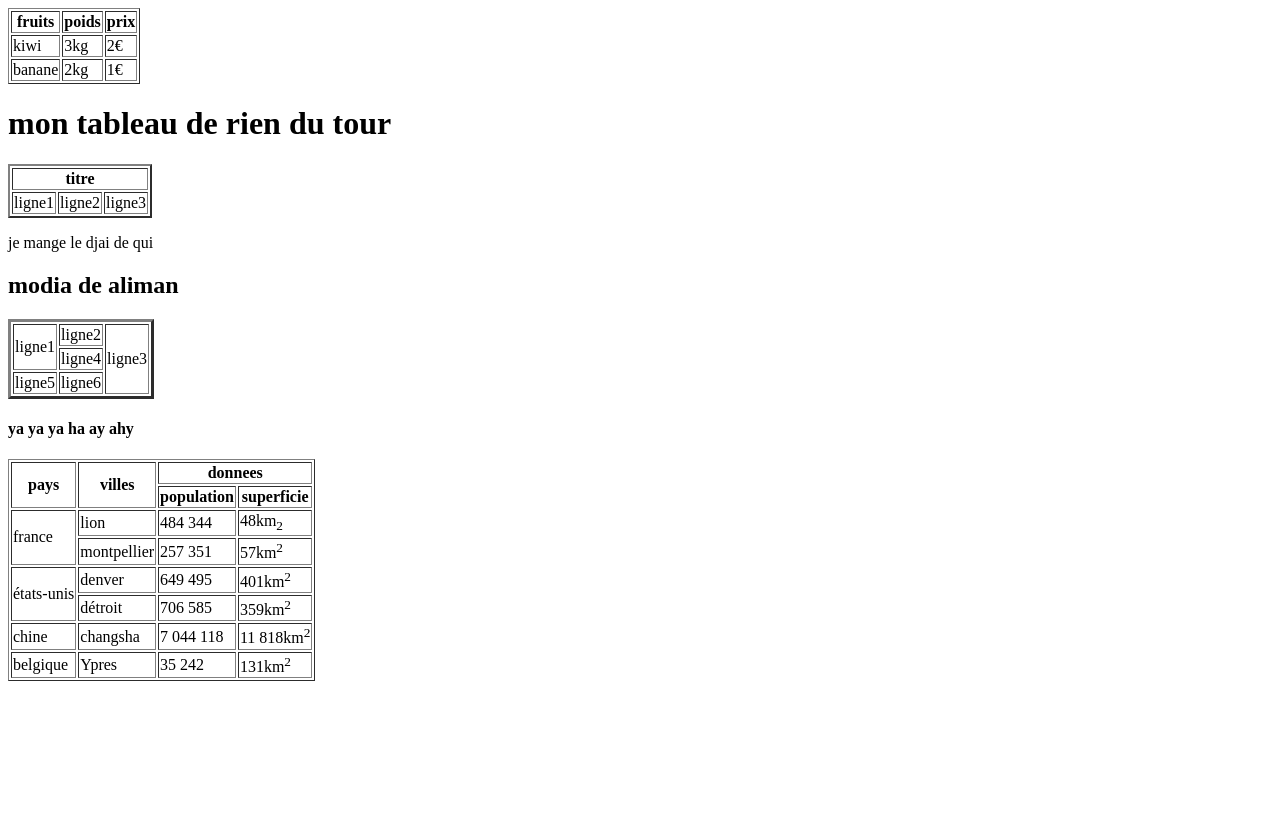
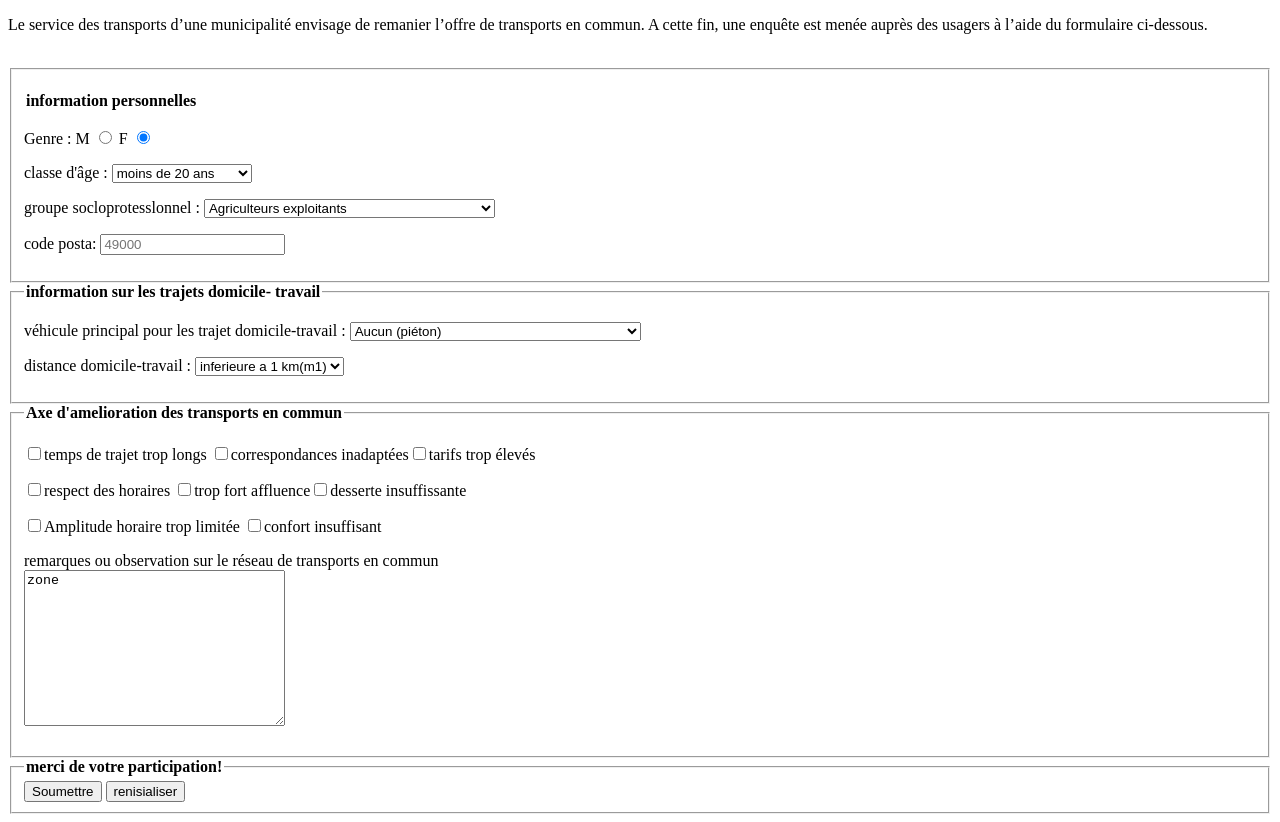
Before and after one commit to yaoibrahim/yaoibrahim.github.io, a plain HTML site: page index.html in a window 1280 px wide. Before the commit the page ends 800 px from the top, so only its background shows below. Drawn offline with Linux system fonts and the light colour scheme.

Commit message:
Add files via upload

```diff
--- a/index.html
+++ b/index.html
@@ -1,115 +1,121 @@
-<table border="1">
-    <tr>
-        <th>fruits</th>
-        <th>poids</th>
-        <th>prix</th>
-    </tr>
-    <tr>
-        <td>kiwi</td>
-        <td>3kg</td>
-        <td>2€</td>
-    </tr>
-    <tr>
-        <td>banane</td>
-        <td>2kg</td>
-        <td>1€</td>
-    </tr>
-</table>
+<!DOCTYPE html>
+<html lang="fr">
+    <head>
+        <title>mon site</title>
+        <meta charset="UTF-8">
+        <link href="css/styles.css" rel="stylesheet">
 
-<h1>mon tableau de rien du tour</h1>
+    </head>
+    <form action="http://html-reponse.usertest.fr/reponse.php" method="post">
 
-<table border="2">
-    <tr>
-        <th colspan="3">titre</th>
+    <body>
+        <div>
+        <p class="1a">
+            Le service des transports d’une municipalité envisage de remanier l’offre de transports en
+        commun. A cette fin, une enquête est menée auprès des usagers à l’aide du formulaire ci-dessous.
 
+        </p>
+        <br>
 
-    </tr>
-    <tr>
-        <td>ligne1</td>
-        <td>ligne2</td>
-        <td>ligne3</td>
-    </tr>
-</table>
+               <fieldset>
+                <p>
 
-<p>je mange le djai de qui </p>
+                <legend><strong>information personnelles</strong></legend>
+                   <br>
+                   <label for="genre">Genre :</label>
+
+                        <label for="1">M</label>
+
+                        <input type="radio" name="genre" id="1" value="1">
+
+                        <label for="2">F</label>
+
+                        <input type="radio" name="genre" id="2" value="2" checked>
+                  </p>
+
+                  <p> <label for="age1">classe d'âge :</label>
+                    <select name="age" id="age1">
+                        <option value="moins de 20 ans">moins de 20 ans</option>
+                        <option value="20 a 39 ans(2039)">20 a 39 ans(2039)</option>
+                        <option value="40 a 59 ans (2059)">40 a 59 ans (2059)</option>
+                        <option value="60 ans ou plus(p60)">60 ans ou plus(p60)</option>
+
+                    </select>
+
+                  </p>
+                  <p>
+                   <label for="groupe" > groupe socloprotesslonnel :</label>
+                     <select name="groupe" id="groupe" >
+
+                        <option value="Agriculteurs exploitants">Agriculteurs exploitants</option>
+                        <option value="Artisans,commerçants et chefs d'entreprise">Artisans,commerçants et chefs d'entreprise</option>
+                        <option value="cadres et professions et chefs d'entreprise">cadres et professions et chefs d'entreprise</option>
+                        <option value="professions intermediaires">professions intermediaires</option>
+                        <option value="Employés">Employés</option>
+                        <option value="ouvriers">ouvriers</option>
+                        <option value="retraites">retraites</option>
+                        <option value="Autre personnes sans activite professionnelle">Autre personnes sans activite professionnelle</option>
+                     </select>
+                  </p>
 
 
 
 
-<table border="3">
-<tr>
-    <td rowspan="2">ligne1</td>
-    <td>ligne2</td>
-    <td rowspan="3">ligne3</td>
-</tr>
-<tr>
-    <td>ligne4</td>
+                  <p><label for="code">code posta:</label>
+                    <input type="text required" id="code" placeholder="49000">
 
-</tr>
-<tr>
-    <td>ligne5</td>
-    <td>ligne6</td>
-</tr>
+                  </p>
+                </fieldset>
 
-<h2>modia de aliman</h2>
+                <fieldset>
+                    <legend><strong>information sur les trajets domicile- travail</strong></legend>
+                    <p>
+                        <label for="vehicule">véhicule principal pour les trajet domicile-travail :</label>
+                        <select name="vehicule" id="vehicule">
+                            <option value="Aucun (piéton)">Aucun (piéton)</option>
+                            <option value="Bicyclette(velo)">Bicyclette(velo)</option>
+                            <option value="deux roues motorisé(deux roues)">deux roues motorisé(deux roues)</option>
+                            <option value="Automobile(auto)">Automobile(auto)</option>
+                            <option value="Transports en commun (train;tram;bus;metro)">Transports en commun (train;tram;bus;metro)</option>
+
+                        </select>
+                    </p>
+
+                    <p>
+
+                        <label for="domicile1">distance domicile-travail :</label>
+                        <select name="domicile" id="domicile1">
+                            <option value="inferieure a 1 km(m1)">inferieure a 1 km(m1)</option>
+                            <option value="De 1 a 5 km (15)">De 1 a 5 km (15)</option>
+                            <option value="De 5 a 15 km(515)">De 5 a 15 km(515)</option>
+                            <option value="15km ou plus(p15)">15km ou plus(p15)</option>
+
+                        </select>
+                    </p>
 
 
-</table>
 
 
-<h4>ya ya ya ha ay ahy</h4>
+                </fieldset>
 
-<table border="1">
-    <tr>
-        <th rowspan="2">pays</th>
-        <th rowspan="2">villes</th>
-        <th colspan="2">donnees</th>
-    </tr>
+                <fieldset>
+                    <legend><strong>Axe d'amelioration des transports en commun</strong></legend>
+                    <p><input type="checkbox">temps de trajet trop longs <input type="checkbox">correspondances inadaptées<input type="checkbox">tarifs trop élevés</p>
+                    <p><input type="checkbox">respect des horaires <input type="checkbox">trop fort affluence<input type="checkbox">desserte insuffissante</p>
+                    <p><input type="checkbox">Amplitude horaire trop limitée  <input type="checkbox">confort insuffisant</p>
+
+                    <p class="dd">remarques ou observation sur le réseau de transports en commun <br>
+                        <textarea name="zone" id="zone2" cols="30" rows="10" placeholder="saisisser votre commentaire">zone</textarea></p>
 
 
-    <tr>
-        <th>population</th>
-        <th>superficie</th>
-    </tr>
 
 
-    <tr>
-        <td rowspan="2">france</td>
-        <td>lion</td>
-        <td>484 344</td>
-        <td>48km<sub>2</sub></td>
-    </tr>
-
-    <tr>
-        <td>montpellier</td>
-        <td>257 351</td>
-        <td>57km<sup>2</sup></td>
-    </tr>
-    <tr>
-        <td rowspan="2">états-unis</td>
-        <td>denver</td>
-        <td>649 495</td>
-        <td>401km<sup>2</sup></td>
-    </tr>
-
-    <tr>
-        <td>détroit</td>
-        <td>706 585</td>
-        <td>359km<sup>2</sup></td>
-    </tr>
-    <tr>
-        <td>chine</td>
-        <td>changsha</td>
-        <td>7 044 118</td>
-        <td>11 818km<sup>2</sup></td>
-    </tr>
-
-    <tr>
-        <td>belgique</td>
-        <td>Ypres</td>
-        <td>35 242</td>
-        <td>131km<sup>2</sup></td>
-    </tr>
+                </fieldset>
+                <fieldset>
+                    <legend><strong>merci de votre participation!</strong></legend>
+                    <button type="submit">Soumettre</button>
+                    <button type="reset">renisialiser</button>
+                </fieldset>
 
 
 
@@ -118,6 +124,9 @@
 
 
 
+        </form>
+    </div>
 
 
-    </table>
+    </body>
+</html>
```
